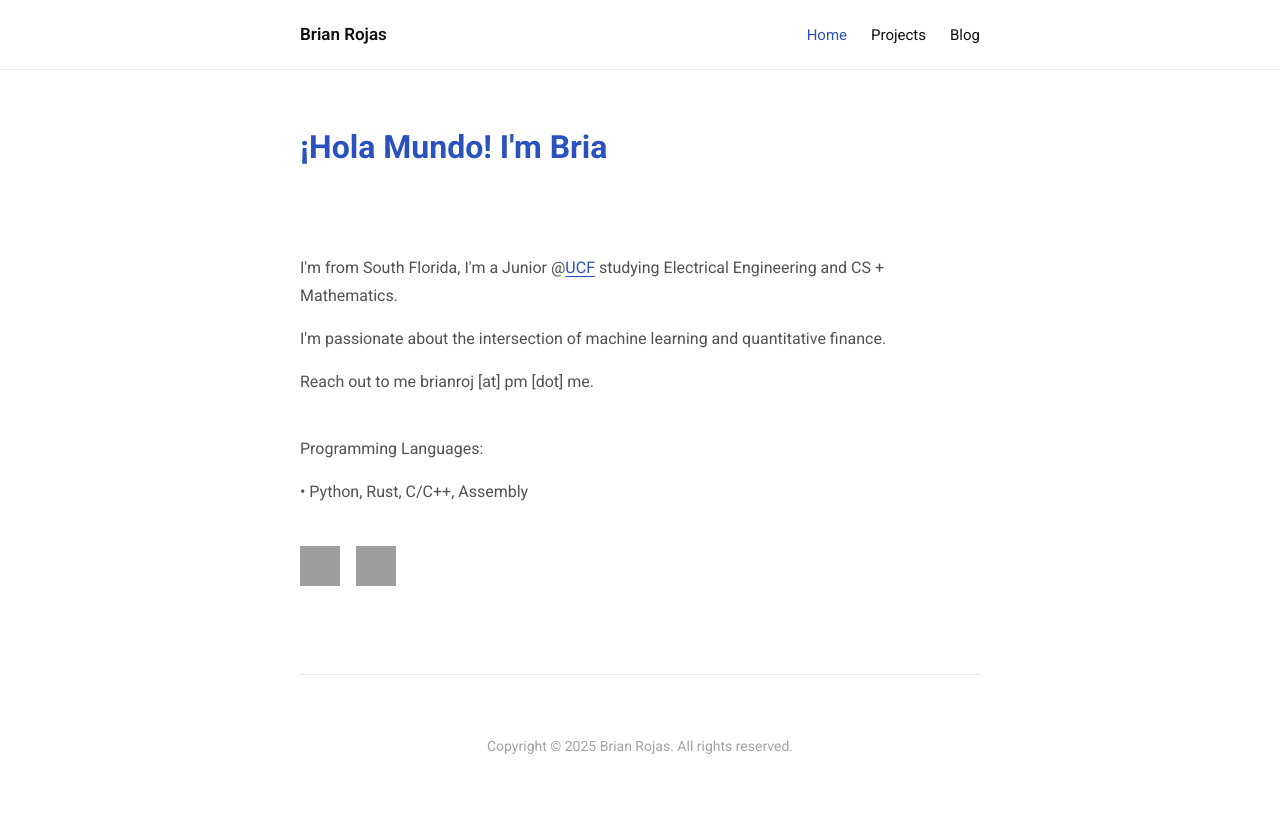
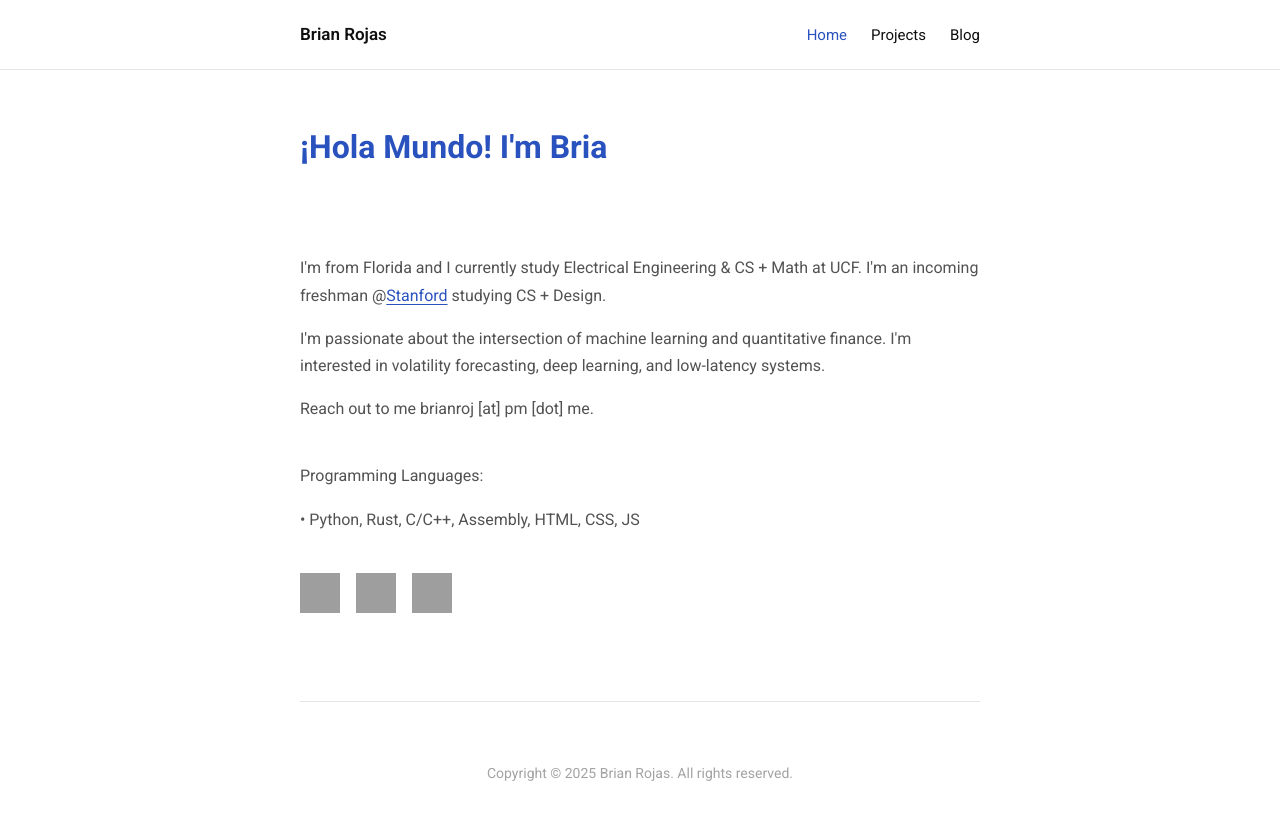
Before and after one commit to brianrojrc/brianrojrc.github.io, a Jekyll site: the page built from index.md, in a window 1280 px wide. Shown: the top 820 px of the page. Built offline with Jekyll 4.4.1, drawn with Linux system fonts in a browser that asks for light colours; grey boxes are pictures that could not be loaded.

Commit message:
Update index.md

```diff
--- a/index.md
+++ b/index.md
@@ -8,9 +8,9 @@ title: Home
 </header>
 
 <section id="about">
-    <p>I'm from South Florida, I'm a Junior @<a href="https://www.ucf.edu" target="_blank">UCF</a> studying Electrical Engineering and CS + Mathematics.</p>
+    <p>I'm from Florida and I currently study Electrical Engineering & CS + Math at UCF. I'm an incoming freshman @<a href="https://www.stanford.edu" target="_blank">Stanford</a> studying CS + Design.</p>
 
-    <p>I'm passionate about the intersection of machine learning and quantitative finance.</p>
+    <p>I'm passionate about the intersection of machine learning and quantitative finance. I'm interested in volatility forecasting, deep learning, and low-latency systems.</p>
 
     <p>Reach out to me brianroj [at] pm [dot] me.</p>
 </section>
@@ -18,15 +18,18 @@ title: Home
 <section id="quick-links">
     <p>Programming Languages:</p>
     <ul style="list-style: none; padding-left: 0; margin-top: 8px;">
-        <li>• Python, Rust, C/C++, Assembly</li>
+        <li>• Python, Rust, C/C++, Assembly, HTML, CSS, JS</li>
     </ul>
 </section>
 
 <section id="social-icons">
     <a href="mailto:brianroj@pm.me" target="_blank" title="Email">
-        <img src="https://img.icons8.com/color/48/000000/gmail-new.png" alt="Gmail"/>
+        <img src="https://img.icons8.com/fluency/48/000000/protonmail.png" alt="ProtonMail"/>
     </a>
     <a href="https://www.linkedin.com/in/brian-rojascr" target="_blank" title="LinkedIn">
         <img src="https://img.icons8.com/color/48/000000/linkedin.png" alt="LinkedIn"/>
     </a>
+    <a href="https://github.com/brianrojcr" target="_blank" title="GitHub">
+        <img src="https://img.icons8.com/color/48/000000/github.png" alt="GitHub"/>
+    </a>
 </section>
```
